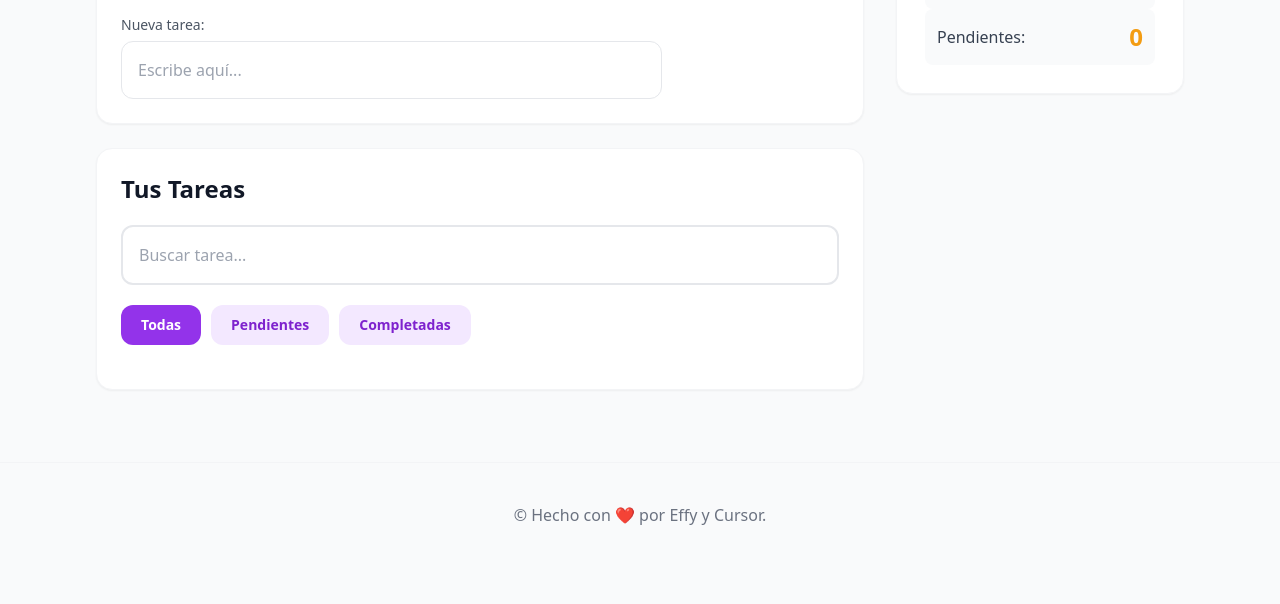
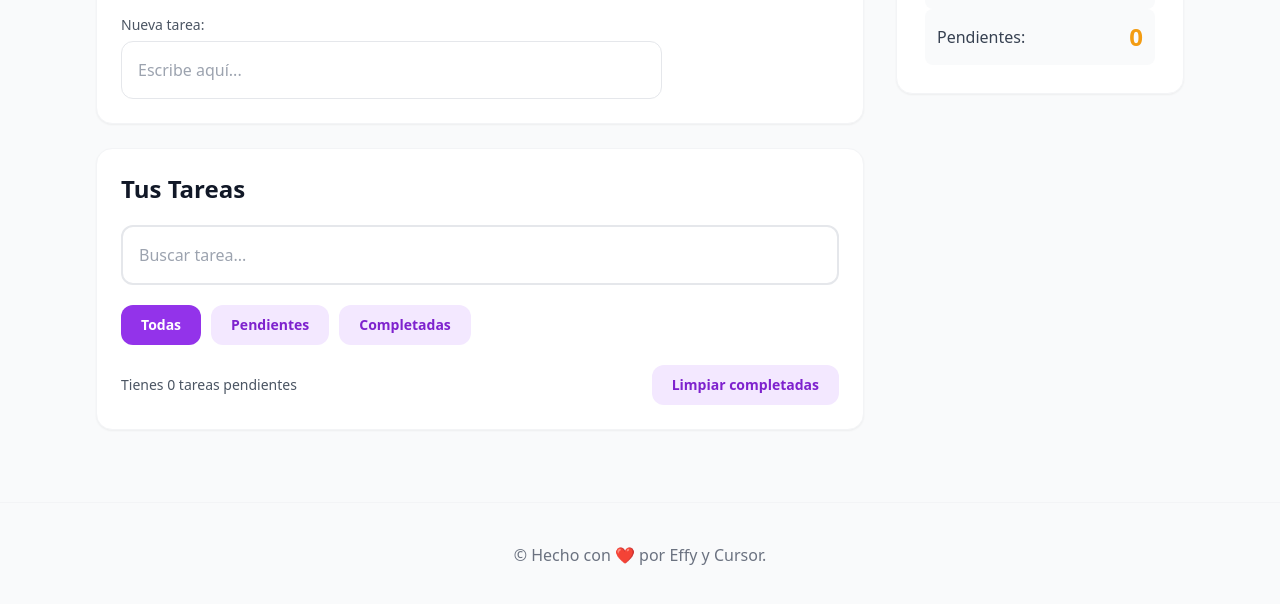
Before and after one commit to effy22ap/taskflow-project, a plain HTML site: page index.html in a window 1280 px wide. Shown: the part 302-906 px from the top of the page. Before the commit the page ends 869 px from the top, so only its background shows below. Drawn offline with nearby package versions, Linux system fonts and the light colour scheme.

Commit message:
feat: añadir contador y limpieza de tareas completadas

```diff
--- a/app.js
+++ b/app.js
@@ -50,6 +50,7 @@ const taskForm = document.getElementById('task-form');
 const taskInput = document.getElementById('task-input');
 const taskError = document.getElementById('task-error');
 const taskListEl = document.getElementById('task-list');
+const pendingSummaryEl = document.getElementById('pending-summary');
 const statTotal = document.getElementById('stat-total');
 const statCompleted = document.getElementById('stat-completed');
 const statPending = document.getElementById('stat-pending');
@@ -59,6 +60,7 @@ const filterPendingBtn = document.getElementById('filter-pending');
 const filterCompletedBtn = document.getElementById('filter-completed');
 const completeAllBtn = document.getElementById('complete-all');
 const clearCompletedBtn = document.getElementById('clear-completed');
+const clearCompletedBottomBtn = document.getElementById('clear-completed-bottom');
 
 /** @param {string} message */
 const showFormError = (message) => {
@@ -294,6 +296,12 @@ const renderStats = () => {
     statPending.textContent = String(total - completed);
 };
 
+const renderPendingSummary = () => {
+    if (!pendingSummaryEl) return;
+    const pending = tasks.reduce((acc, t) => acc + (t.completed ? 0 : 1), 0);
+    pendingSummaryEl.textContent = `Tienes ${pending} tareas pendientes`;
+};
+
 const renderFilterState = () => {
     const buttons = [filterAllBtn, filterPendingBtn, filterCompletedBtn].filter(Boolean);
     buttons.forEach((btn) => {
@@ -323,6 +331,7 @@ const renderTaskList = () => {
 const render = () => {
     renderTaskList();
     renderStats();
+    renderPendingSummary();
     renderFilterState();
 };
 
@@ -353,6 +362,7 @@ filterPendingBtn.addEventListener('click', () => setActiveFilter('pending'));
 filterCompletedBtn.addEventListener('click', () => setActiveFilter('completed'));
 completeAllBtn.addEventListener('click', completeAll);
 clearCompletedBtn.addEventListener('click', clearCompleted);
+clearCompletedBottomBtn?.addEventListener('click', clearCompleted);
 
 taskListEl.addEventListener('click', (e) => {
     const target = /** @type {HTMLElement} */ (e.target);
--- a/index.html
+++ b/index.html
@@ -74,6 +74,15 @@
                 </div>
                 <ul id="task-list" class="space-y-4">
                     </ul>
+                <div class="mt-5 flex flex-col sm:flex-row sm:items-center sm:justify-between gap-3">
+                    <p id="pending-summary" class="text-sm font-medium text-gray-600 dark:text-gray-300">
+                        Tienes 0 tareas pendientes
+                    </p>
+                    <button id="clear-completed-bottom"
+                        class="sm:self-end bg-purple-100 text-purple-700 px-5 py-2.5 rounded-xl text-sm font-semibold hover:bg-purple-200 transition-all dark:bg-purple-900/40 dark:text-purple-200">
+                        Limpiar completadas
+                    </button>
+                </div>
             </section>
         </div>
 
```
